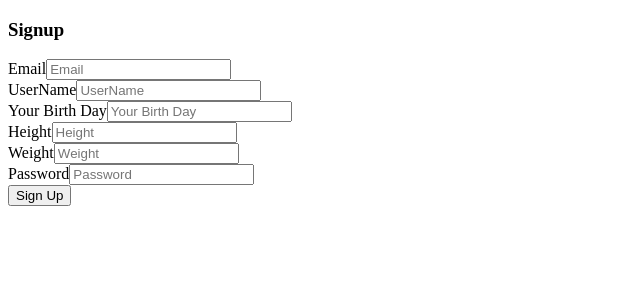
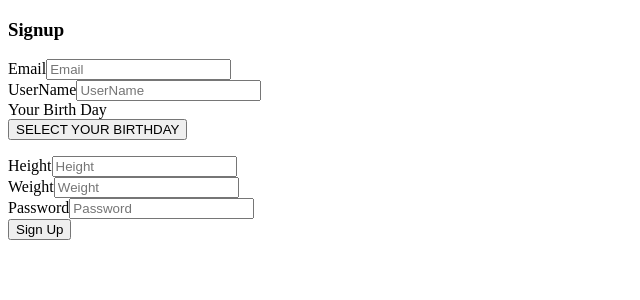
Before and after one commit to mr904i/react_redux_record_app, a React (Create React App) app: page /signup in a window 1280 px wide. Shown: the top 300 px of the page, without its empty margins (0-640 px from the left). Built offline with nearby package versions, Linux system fonts and the light colour scheme.

Commit message:
SignUpコンポーネントの編集
SignUpコンポーネントにBirthDayCalendarModalコンポーネントを配置してカレンダーから日付けを取得できるように引数として必
要な関数、値を定義した。

```diff
--- a/src/containers/SignUp.js
+++ b/src/containers/SignUp.js
@@ -3,6 +3,8 @@ import React, {Component} from 'react';
 import { connect } from 'react-redux';
 
 import {signup} from '../actions/authActions'
+
+import BirthDayCalendarModal from './BirthDayCalendarModal';
 
 class Signup extends Component {
     constructor(props){
@@ -25,8 +27,8 @@ class Signup extends Component {
         this.setState({username: e.target.value})
     }
 
-    handleDateOfBirthInput(e){
-        this.setState({date_of_birth: e.target.value})
+    selectDateOfBirth = (date_of_birth) => {
+        this.setState({date_of_birth: date_of_birth.toLocaleDateString().replace(/\//g, '-')})
     }
 
     handleHeightInput(e){
@@ -65,10 +67,8 @@ class Signup extends Component {
                 </div>
                 <div>
                     <label>Your Birth Day</label>
-                    <input value={this.state.date_of_birth}
-                        onChange= {this.handleDateOfBirthInput.bind(this)}
-                        placeholder="Your Birth Day"
-                    />
+                    < BirthDayCalendarModal selectDateOfBirth={this.selectDateOfBirth} date_of_birth = {this.state.date_of_birth}/>
+                    <p>{this.state.date_of_birth&& this.state.date_of_birth}</p>
                 </div>
                 <div>
                     <label>Height</label>
```
